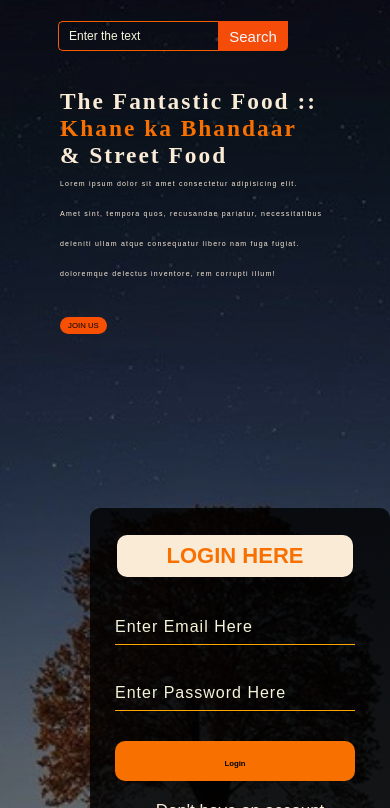
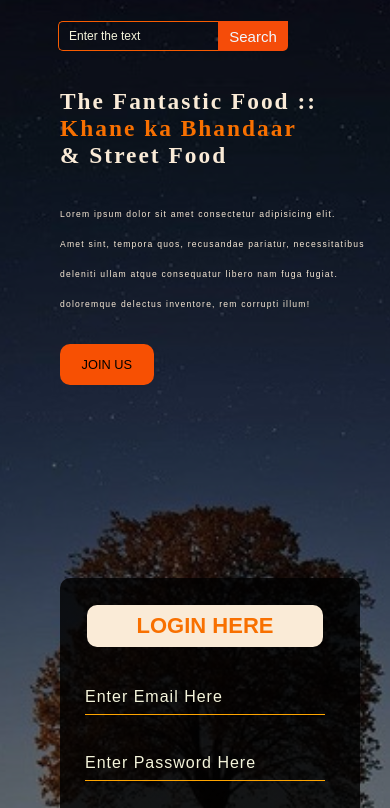
Before and after one commit to Bhuvneshjai/Foodbreak-Website, a plain HTML site: page index.html in a window 390 px wide. Shown: the part 92-900 px from the top of the page. Drawn offline with nearby package versions, Linux system fonts and the light colour scheme.

Commit message:
update-2

```diff
--- a/style.css
+++ b/style.css
@@ -322,7 +322,8 @@ ul li a:hover{
         height: 180vh
     }
     .form{
-        margin-left: -30px;
+        margin-left: 340px;
+        margin-top: 80px;
         width: 250px;
         height: 380px;
         background: linear-gradient(to top, rgba(0,0,0,0.8)50%, rgba(0,0,0,0.8)50%);
@@ -373,8 +374,8 @@ ul li a:hover{
         height: 4.5vw;
         font-size: 2vw;
     }
-    .content a{
-        font-size: 2vw;
+    .content a {
+        font-size: 4vw;
     }
     .logo{
         margin-left: 240px;
@@ -413,8 +414,8 @@ ul li a:hover{
         height: 180vh
     }
     .form{
-        margin-left: -30px;
-        width: 250px;
+        margin-left: 30px;
+        margin-top: 70px;
         height: 380px;
         background: linear-gradient(to top, rgba(0,0,0,0.8)50%, rgba(0,0,0,0.8)50%);
         position: absolute;
@@ -442,6 +443,13 @@ ul li a:hover{
     }
     .form .link a{
         font-size: 16px;
+    }
+    .content .cn {
+        width: 30%;
+        height: 10.5vw;
+    }
+    .content .cn a{
+        font-size: 18px;
     }
 }
 
@@ -490,4 +498,22 @@ ul li a:hover{
     margin-top: -40px;
     margin-left: 38px;
    }
+   .form{
+    margin-left: -60px;
+   }
+   .content .cn a{
+    font-size: 0.8rem;
+   }
+   .content .cn {
+    width: 30%;
+    height: 10.5vw;
+   }
+   .content a {
+    font-size: 5vw;
+    }
+    .content .par {
+        width: 100%;
+        font-size: 2.2vw;
+        margin-top: 30px;
+    }
 }
```
